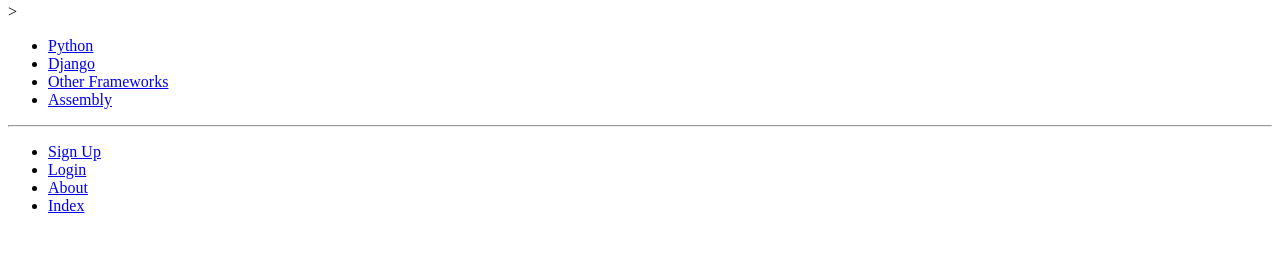
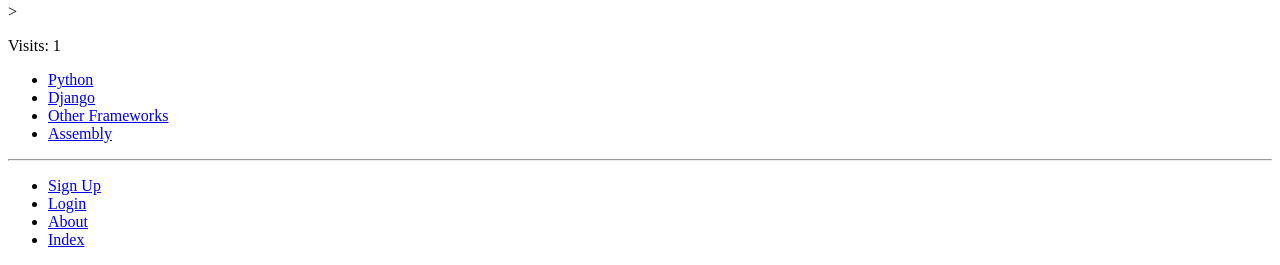
Before and after one commit to tomislavlu/tango_with_django_project, a Django app: page /about/ in a window 1280 px wide. Shown: the part 1189-1454 px from the top of the page. Before the commit the page ends 1402 px from the top, so only its background shows below. Run offline with Django 3.2, Linux system fonts and the light colour scheme; data comes from the database, SQL or seed files in the repository; both versions use the stored data as it was after the commit.

Commit message:
chapter 10 completed

```diff
--- a/rango/views.py
+++ b/rango/views.py
@@ -6,6 +6,7 @@
 from django.urls import reverse
 from django.contrib.auth import authenticate, login, logout
 from django.contrib.auth.decorators import login_required
+from datetime import datetime
 
 
 def index(request):
@@ -22,15 +23,23 @@
     context_dict['categories'] = category_list
     context_dict['pages'] = pages_list
 
-    # Render the response and send it back!
-    return render(request, 'rango/index.html', context=context_dict)
+    # Call the helper function to handle the cookies
+    visitor_cookie_handler(request)
+
+    # Obtain our Response object early so we can add cookie information.
+    response = render(request, 'rango/index.html', context=context_dict)
+    # Return response back to the user, updating any cookies that need changed.
+    return response
 
 def about(request):
+    context_dict = {}
     # Prints out whether the method is a GET or a POST
     print(request.method)
     # Prints out the user name, if no one is logged in it prints 'AnonymousUser'
     print(request.user)
-    return render(request, 'rango/about.html', {})
+    visitor_cookie_handler(request)
+    context_dict['visits'] = request.session['visits']
+    return render(request, 'rango/about.html',context=context_dict)
 
 def show_category(request, category_name_slug):
     # Create a context dictionary which we can pass
@@ -216,3 +225,29 @@
     logout(request)
     # Take the user back to the homepage.
     return redirect(reverse('rango:index'))
+
+# Cookies
+
+# A helper method
+def get_server_side_cookie(request, cookie, default_val=None):
+    val = request.session.get(cookie)
+    if not val:
+        val = default_val
+    return val
+
+def visitor_cookie_handler(request):
+    visits = int(get_server_side_cookie(request, 'visits', '1'))
+    last_visit_cookie = get_server_side_cookie(request,'last_visit',str(datetime.now()))
+    last_visit_time = datetime.strptime(last_visit_cookie[:-7],'%Y-%m-%d %H:%M:%S')
+
+    # If it's been more than a day since the last visit...
+    if (datetime.now() - last_visit_time).days > 0:
+        visits = visits + 1
+        # Update the last visit cookie now that we have updated the count
+        request.session['last_visit'] = str(datetime.now())
+    else:
+        # Set the last visit cookie
+        request.session['last_visit'] = last_visit_cookie
+
+    # Update/set the visits cookie
+    request.session['visits'] = visits
--- a/templates/rango/about.html
+++ b/templates/rango/about.html
@@ -20,4 +20,5 @@
     <div>
         <img src="{{ MEDIA_URL }}cat.jpg" alt="Picture of a Cat" />
     </div>>
+    <p>Visits: {{ visits }}</p>
 {% endblock %}
```
Also changed, not shown: db.sqlite3.
